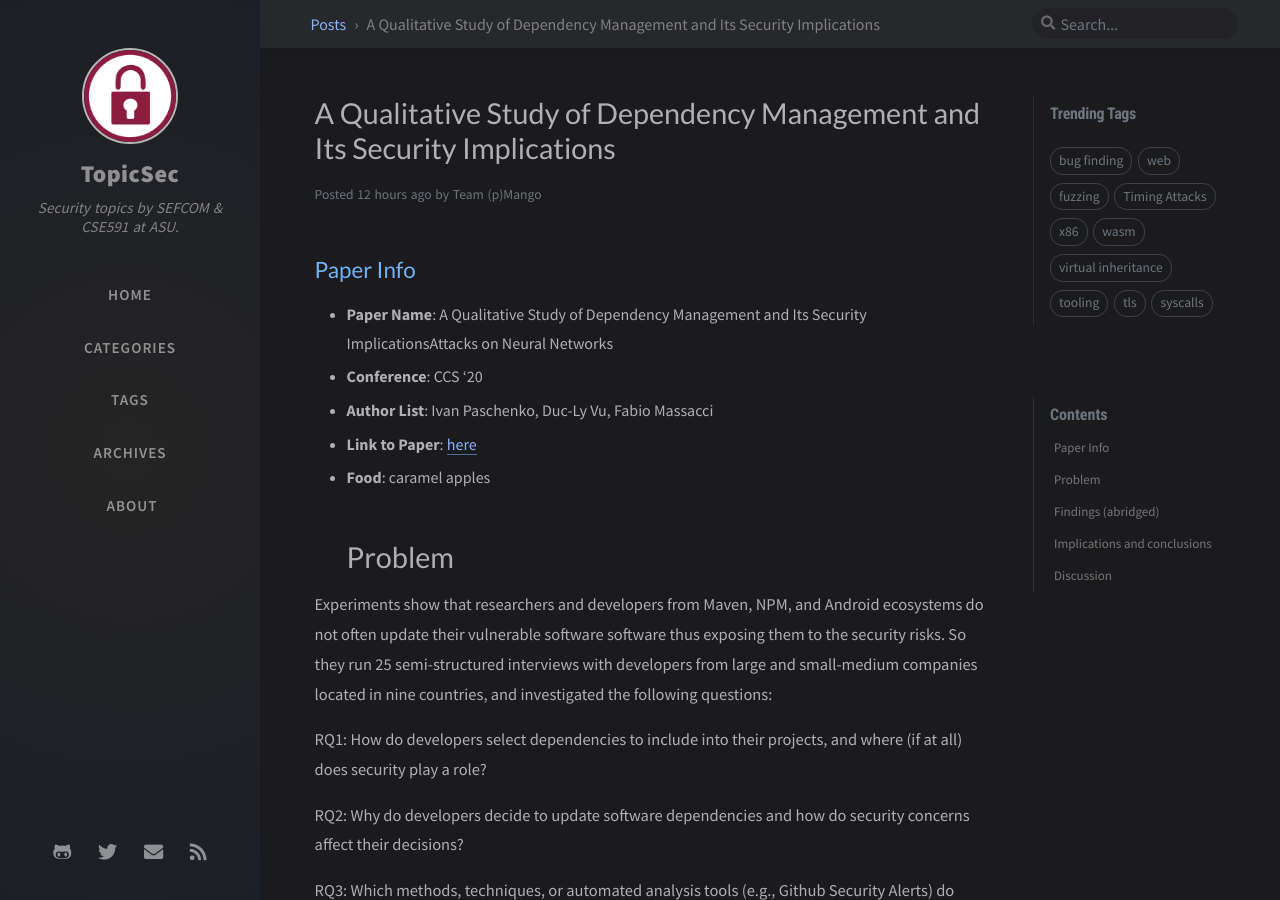
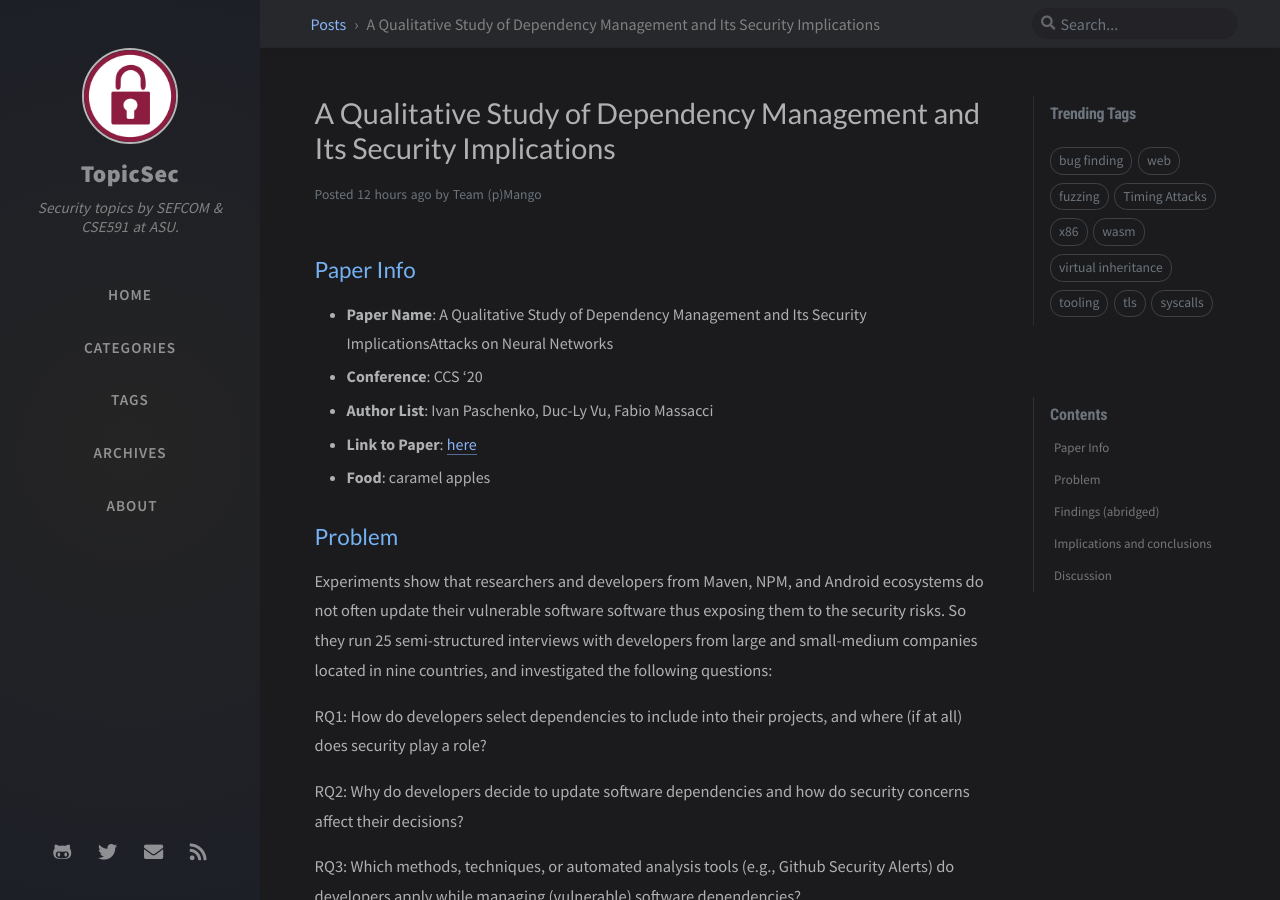
Before and after one commit to TopicSec/topicsec.github.io, a Jekyll site: the page built from _posts/2021-03-03-qualitative-dependency-management.md, in a window 1280 px wide and 900 px high. Built offline with Jekyll 4.4.1, drawn with Linux system fonts in a browser that asks for light colours; nearby versions of some CDN libraries; comment, search, counter and statistics services are not loaded.

Commit message:
update headings

```diff
--- a/_posts/2021-03-03-qualitative-dependency-management.md
+++ b/_posts/2021-03-03-qualitative-dependency-management.md
@@ -12,7 +12,8 @@ pin: true
 - **Author List**: Ivan Paschenko, Duc-Ly Vu, Fabio Massacci
 - **Link to Paper**: [here](https://www.researchgate.net/profile/Duc-Ly-Vu/publication/343403374_A_Qualitative_Study_of_Dependency_Management_and_Its_Security_Implications_To_be_appear_in_ACM_CCS_2020/links/5f4d0536a6fdcc14c5f6ef05/A-Qualitative-Study-of-Dependency-Management-and-Its-Security-Implications-To-be-appear-in-ACM-CCS-2020.pdf)
 - **Food**: caramel apples
-# Problem
+
+## Problem
 
 Experiments show that researchers and developers from Maven, NPM, and Android ecosystems do not often update their vulnerable software software thus exposing them to the security risks. So they run 25 semi-structured interviews with developers from large and small-medium companies located in nine countries, and investigated the following questions:
 
@@ -26,12 +27,12 @@ RQ4: Which mitigations do developers apply for vulnerable dependencies with no x
 
 Those questions are addressed from different aspects, including dependency management and  mitigation of dependency issues, technologies/ tools for automating the software development process, and information needs and decision making during software development.
 
-# Findings (abridged)
+## Findings (abridged)
 
 The following are more or less the most relevant observations made by the authors paraphrased for readability.
 They are more actionably analyzed in the following section, but seeing the individual observations themselves is helpful.
 
-## Reasons for selection of dependencies
+### Reasons for selection of dependencies
 
 - Security is considered when bringing in new dependencies if company policy requires it.
 
@@ -41,7 +42,7 @@ They are more actionably analyzed in the following section, but seeing the indiv
 
 - Selection of dependencies is often based on information *about* those dependencies (such as GitHub stars or number of contributors).
 
-## Reasons for not updating
+### Reasons for not updating
 
 - Developers pay attention to vulnerabilities if they're updating dependencies.
 
@@ -51,7 +52,7 @@ They are more actionably analyzed in the following section, but seeing the indiv
 
 - Company policy leads to either of two main camps: *never update* and *adopt every new version*.
 
-## Automation of dependency analysis
+### Automation of dependency analysis
 
 - Dependency analysis tools are used to find potential issues, but updating dependencies is still manual.
 
@@ -61,7 +62,7 @@ They are more actionably analyzed in the following section, but seeing the indiv
 
 - Developer recommendations for dependency analysis tools include: lower false positive rate, offline use, easy integration, and reporting of both new and old safe versions.
 
-## Mitigation of unpatched vulnerabilities
+### Mitigation of unpatched vulnerabilities
 
 - If fixes for unpatched vulnerable software are difficult, developers often stay with the vulnerability even if it affects functionality they use.
 
@@ -71,7 +72,7 @@ They are more actionably analyzed in the following section, but seeing the indiv
 
 - As a last resort, compatible dependencies may be swapped out.
 
-# Implications and conclusions
+## Implications and conclusions
 
 The paper draws several conclusions from the above observations.
 First, considering security often requires time and expertise that may simply not be available.
@@ -93,7 +94,7 @@ Differences in skill level, recognition of dependency management as important wo
 As such, specific mitigation recommendations for dependency analysis tools focus on the needs of large enterprises.
 Recommendations include both support for directly accessing dependency source code to attempt to fix vulnerabilities and tooling to evaluate compatible replacements and the work required to switch to them.
 
-# Discussion
+## Discussion
 
 This paper did a good job of investigating a developer's mindset while managing software dependencies and the security implication which come with it. Most of the difficulties and challenges described in the paper are from the point of view of a developer in a large organization and since most of us have very less experience working in the industry, the discussion for this paper was relatively quite.
 
```
